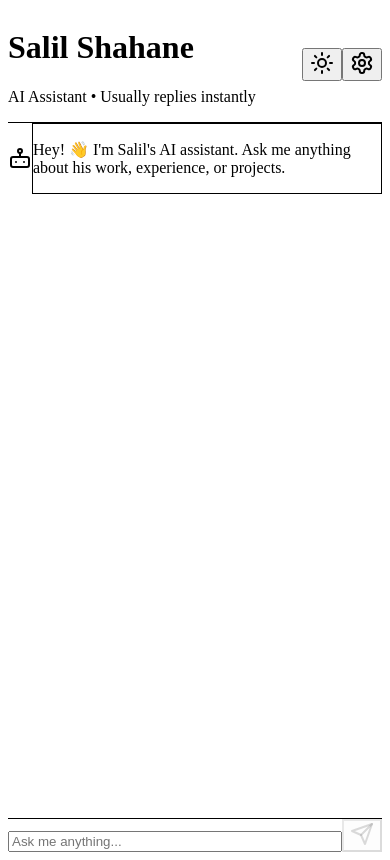
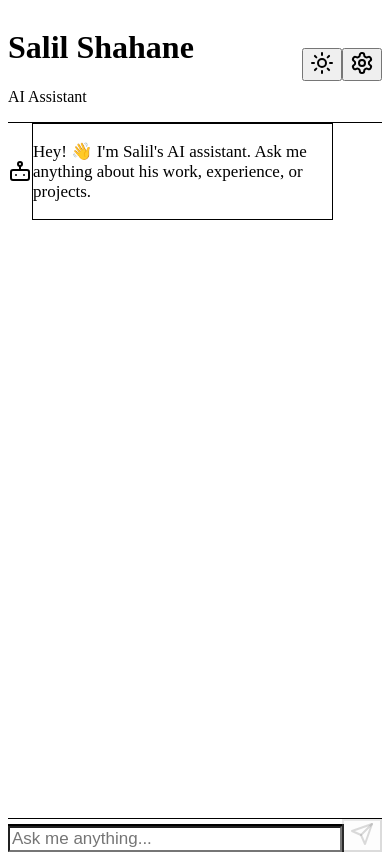
Before and after one commit to poufhub/ai-salil-portfolio, a Next.js app: page / in a window 390 px wide. Built offline with nearby package versions, Linux system fonts and the light colour scheme.

Commit message:
Mobile friendly changes v2

```diff
--- a/app/page.js
+++ b/app/page.js
@@ -146,6 +146,8 @@ export default function AISalilChatSecure() {
   useEffect(() => {
     loadAdditionalInfo();
     loadUploadedFiles();
+    // Auto-focus input on page load
+    setTimeout(() => inputRef.current?.focus(), 300);
   }, []);
 
   const loadAdditionalInfo = async () => {
@@ -579,14 +581,14 @@ export default function AISalilChatSecure() {
 
   // Chat View
   return (
-    <div className={`flex flex-col h-screen ${bgClass} font-sans`}>
+    <div className={`flex flex-col h-screen ${bgClass} font-sans overflow-hidden`}>
       {/* Header */}
-      <div className={`${cardBg} px-6 py-4 border-b flex justify-between items-center backdrop-blur-xl`}>
+      <div className={`${cardBg} px-4 sm:px-6 py-3 sm:py-4 border-b flex justify-between items-center backdrop-blur-xl flex-shrink-0`}>
         <div>
-          <h1 className={`text-lg font-semibold ${textPrimary} tracking-tight`}>Salil Shahane</h1>
-          <p className={`text-xs ${textSecondary}`}>AI Assistant • Usually replies instantly</p>
+          <h1 className={`text-lg sm:text-lg font-semibold ${textPrimary} tracking-tight`}>Salil Shahane</h1>
+          <p className={`text-xs ${textSecondary}`}>AI Assistant</p>
         </div>
-        <div className="flex gap-3 items-center">
+        <div className="flex gap-2 sm:gap-3 items-center">
           <button
             onClick={() => setDarkMode(!darkMode)}
             className={`${textSecondary} hover:${textPrimary} transition-colors p-2 rounded-lg hover:bg-slate-700/20`}
@@ -605,44 +607,44 @@ export default function AISalilChatSecure() {
       </div>
 
       {/* Messages */}
-      <div className="flex-1 overflow-y-auto px-4 py-6">
-        <div className="max-w-3xl mx-auto space-y-4">
+      <div className="flex-1 overflow-y-auto px-3 sm:px-4 py-4 sm:py-6 min-h-0">
+        <div className="max-w-3xl mx-auto space-y-4 sm:space-y-4 pb-4">
           {messages.map((message, index) => (
             <div
               key={index}
-              className={`flex gap-3 ${message.role === 'user' ? 'justify-end' : 'justify-start'}`}
+              className={`flex gap-2 sm:gap-3 ${message.role === 'user' ? 'justify-end' : 'justify-start'}`}
             >
               {message.role === 'assistant' && (
-                <div className="w-9 h-9 rounded-2xl bg-gradient-to-br from-violet-500 to-purple-600 flex items-center justify-center flex-shrink-0 mt-1 shadow-lg">
-                  <Bot className="w-5 h-5 text-white" />
+                <div className="w-11 h-11 sm:w-9 sm:h-9 rounded-2xl bg-gradient-to-br from-violet-500 to-purple-600 flex items-center justify-center flex-shrink-0 mt-1 shadow-lg">
+                  <Bot className="w-6 h-6 sm:w-5 sm:h-5 text-white" />
                 </div>
               )}
               <div
-                className={`rounded-2xl px-4 py-3 max-w-md shadow-lg ${
+                className={`rounded-2xl px-5 py-3.5 sm:px-4 sm:py-3 max-w-[80%] sm:max-w-md shadow-lg ${
                   message.role === 'user'
                     ? `${messageBubbleUser} text-white rounded-tr-md`
                     : `${messageBubbleBot} ${textPrimary} rounded-tl-md border ${darkMode ? 'border-slate-600' : 'border-purple-100'}`
                 }`}
               >
-                <p className="text-sm leading-relaxed whitespace-pre-wrap">{message.content}</p>
+                <p className="text-[17px] sm:text-sm leading-relaxed whitespace-pre-wrap">{message.content}</p>
               </div>
               {message.role === 'user' && (
-                <div className={`w-9 h-9 rounded-2xl ${darkMode ? 'bg-slate-700' : 'bg-purple-200'} flex items-center justify-center flex-shrink-0 mt-1 shadow-lg`}>
-                  <User className={`w-5 h-5 ${darkMode ? 'text-slate-300' : 'text-purple-600'}`} />
+                <div className={`w-11 h-11 sm:w-9 sm:h-9 rounded-2xl ${darkMode ? 'bg-slate-700' : 'bg-purple-200'} flex items-center justify-center flex-shrink-0 mt-1 shadow-lg`}>
+                  <User className={`w-6 h-6 sm:w-5 sm:h-5 ${darkMode ? 'text-slate-300' : 'text-purple-600'}`} />
                 </div>
               )}
             </div>
           ))}
           {isLoading && (
-            <div className="flex gap-3">
-              <div className="w-9 h-9 rounded-2xl bg-gradient-to-br from-violet-500 to-purple-600 flex items-center justify-center flex-shrink-0 shadow-lg">
-                <Bot className="w-5 h-5 text-white" />
+            <div className="flex gap-2 sm:gap-3">
+              <div className="w-11 h-11 sm:w-9 sm:h-9 rounded-2xl bg-gradient-to-br from-violet-500 to-purple-600 flex items-center justify-center flex-shrink-0 shadow-lg">
+                <Bot className="w-6 h-6 sm:w-5 sm:h-5 text-white" />
               </div>
               <div className={`${messageBubbleBot} rounded-2xl rounded-tl-md px-5 py-4 shadow-lg border ${darkMode ? 'border-slate-600' : 'border-purple-100'}`}>
                 <div className="flex gap-1.5">
-                  <div className={`w-2 h-2 ${darkMode ? 'bg-slate-500' : 'bg-purple-400'} rounded-full animate-bounce`} style={{ animationDelay: '0ms' }}></div>
-                  <div className={`w-2 h-2 ${darkMode ? 'bg-slate-500' : 'bg-purple-400'} rounded-full animate-bounce`} style={{ animationDelay: '150ms' }}></div>
-                  <div className={`w-2 h-2 ${darkMode ? 'bg-slate-500' : 'bg-purple-400'} rounded-full animate-bounce`} style={{ animationDelay: '300ms' }}></div>
+                  <div className={`w-2.5 h-2.5 ${darkMode ? 'bg-slate-500' : 'bg-purple-400'} rounded-full animate-bounce`} style={{ animationDelay: '0ms' }}></div>
+                  <div className={`w-2.5 h-2.5 ${darkMode ? 'bg-slate-500' : 'bg-purple-400'} rounded-full animate-bounce`} style={{ animationDelay: '150ms' }}></div>
+                  <div className={`w-2.5 h-2.5 ${darkMode ? 'bg-slate-500' : 'bg-purple-400'} rounded-full animate-bounce`} style={{ animationDelay: '300ms' }}></div>
                 </div>
               </div>
             </div>
@@ -651,24 +653,26 @@ export default function AISalilChatSecure() {
         </div>
       </div>
 
-      {/* Input */}
-      <div className={`${cardBg} px-4 py-4 border-t backdrop-blur-xl`}>
-        <div className="max-w-3xl mx-auto flex gap-3 items-end">
+      {/* Input - Always visible at bottom */}
+      <div className={`${cardBg} px-3 sm:px-4 py-4 sm:py-4 border-t backdrop-blur-xl flex-shrink-0`}>
+        <div className="max-w-3xl mx-auto flex gap-2 sm:gap-3 items-end">
           <input
+            ref={inputRef}
             type="text"
             value={input}
             onChange={(e) => setInput(e.target.value)}
             onKeyPress={handleKeyPress}
             placeholder="Ask me anything..."
-            className={`flex-1 px-5 py-3.5 ${inputBg} rounded-2xl focus:outline-none focus:ring-2 focus:ring-violet-500 text-sm placeholder-opacity-50 shadow-lg transition-all`}
+            autoFocus
+            className={`flex-1 px-5 sm:px-5 py-4 sm:py-3.5 text-[17px] sm:text-sm ${inputBg} rounded-2xl focus:outline-none focus:ring-2 focus:ring-violet-500 placeholder-opacity-50 shadow-lg transition-all`}
             disabled={isLoading}
           />
           <button
             onClick={handleSend}
             disabled={!input.trim() || isLoading}
-            className="bg-gradient-to-r from-violet-600 to-purple-600 text-white p-3.5 rounded-2xl hover:from-violet-700 hover:to-purple-700 transition-all disabled:opacity-50 disabled:cursor-not-allowed shadow-lg hover:shadow-xl"
+            className="bg-gradient-to-r from-violet-600 to-purple-600 text-white p-4 sm:p-3.5 rounded-2xl hover:from-violet-700 hover:to-purple-700 transition-all disabled:opacity-50 disabled:cursor-not-allowed shadow-lg hover:shadow-xl flex-shrink-0"
           >
-            <Send className="w-5 h-5" />
+            <Send className="w-6 h-6 sm:w-5 sm:h-5" />
           </button>
         </div>
       </div>
```
